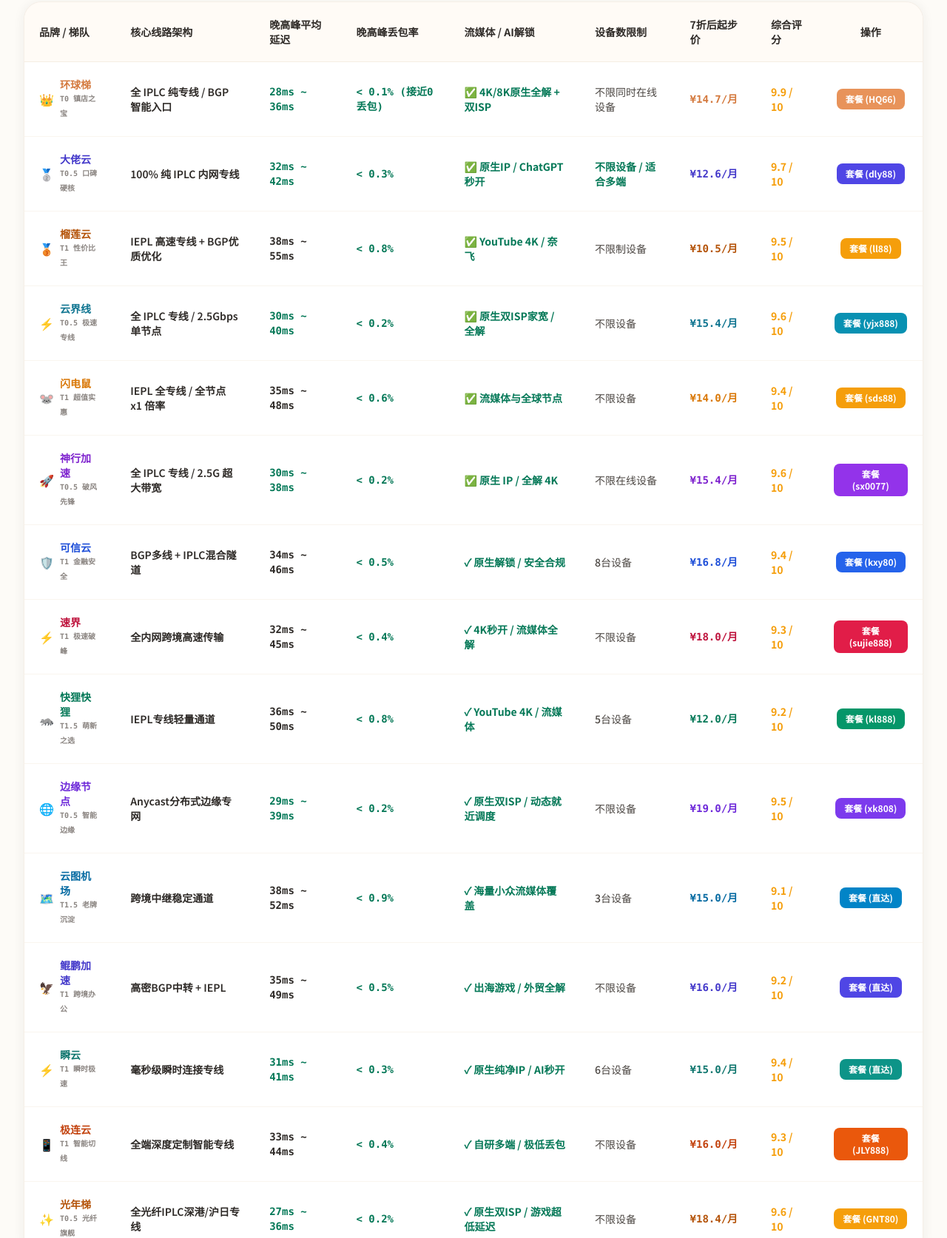
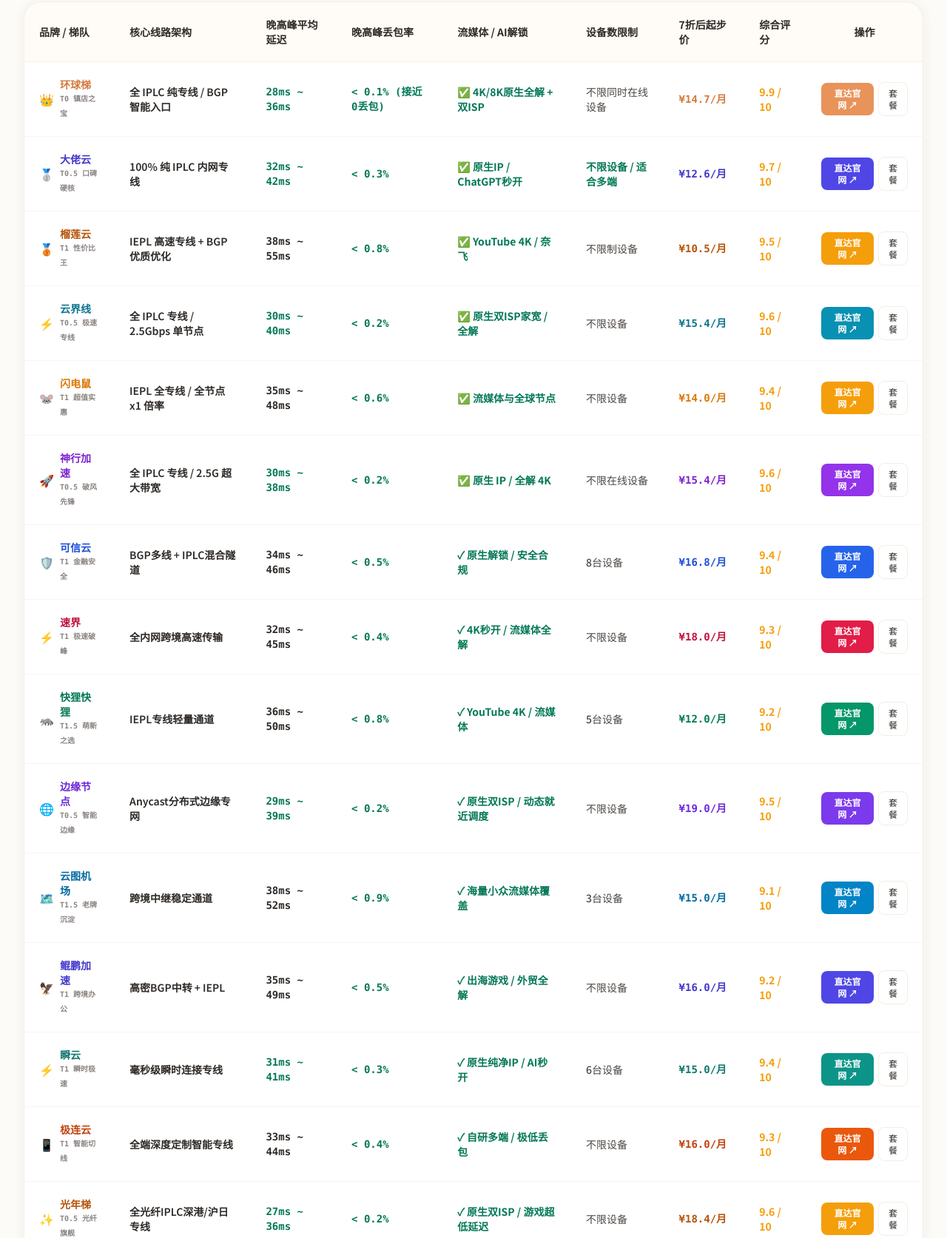
Before and after one commit to zs350235495-ui/bianlidian, a website: page reviews.html in a window 1280 px wide. Shown: the part 3422-5096 px from the top of the page at 74% size. Drawn offline with Linux system fonts and the light colour scheme.

Commit message:
feat(reviews): 完善店长严选货架卡片、横向天梯表格与弹窗全量机场外部跳转直达链接

```diff
--- a/reviews.html
+++ b/reviews.html
@@ -1546,7 +1546,7 @@
                 <td class="p-4 sm:p-5 font-mono font-bold text-warmOrangeDeep">¥14.7/月</td>
                 <td class="p-4 sm:p-5 font-bold text-amber-500">9.9 / 10</td>
                 <td class="p-4 sm:p-5 text-center">
-                  <button type="button" onclick="openPackageModal('huanqiuti')" class="inline-block px-3 py-1.5 rounded-lg bg-warmOrange hover:bg-warmOrangeDeep text-white text-xs font-bold transition-colors cursor-pointer">套餐 (HQ66)</button>
+                  <div class="flex items-center justify-center gap-1.5"><a href="https://123pps01.huanqiutiaff.com/#/?code=j5VBUvw0" target="_blank" rel="noopener noreferrer nofollow" onclick="copyCouponCode('HQ66')" class="inline-block px-3 py-1.5 rounded-lg bg-warmOrange hover:bg-warmOrangeDeep text-white text-xs font-bold transition-colors shadow-xs">直达官网 ↗</a><button type="button" onclick="openPackageModal('huanqiuti')" class="inline-block px-2.5 py-1.5 rounded-lg border border-oat hover:bg-oat text-carbon text-xs font-medium transition-colors">套餐</button></div>
                 </td>
               </tr>
 
@@ -1569,7 +1569,7 @@
                 <td class="p-4 sm:p-5 font-mono font-bold text-indigo-700">¥12.6/月</td>
                 <td class="p-4 sm:p-5 font-bold text-amber-500">9.7 / 10</td>
                 <td class="p-4 sm:p-5 text-center">
-                  <button type="button" onclick="openPackageModal('dalaoyun')" class="inline-block px-3 py-1.5 rounded-lg bg-indigo-600 hover:bg-indigo-700 text-white text-xs font-bold transition-colors cursor-pointer">套餐 (dly88)</button>
+                  <div class="flex items-center justify-center gap-1.5"><a href="https://ppsvip01.dalaoyunaff.com/#/?code=Iz1GlCVa" target="_blank" rel="noopener noreferrer nofollow" onclick="copyCouponCode('dly88')" class="inline-block px-3 py-1.5 rounded-lg bg-indigo-600 hover:bg-indigo-700 text-white text-xs font-bold transition-colors shadow-xs">直达官网 ↗</a><button type="button" onclick="openPackageModal('dalaoyun')" class="inline-block px-2.5 py-1.5 rounded-lg border border-oat hover:bg-oat text-carbon text-xs font-medium transition-colors">套餐</button></div>
                 </td>
               </tr>
 
@@ -1592,7 +1592,7 @@
                 <td class="p-4 sm:p-5 font-mono font-bold text-amber-700">¥10.5/月</td>
                 <td class="p-4 sm:p-5 font-bold text-amber-500">9.5 / 10</td>
                 <td class="p-4 sm:p-5 text-center">
-                  <button type="button" onclick="openPackageModal('liulianyun')" class="inline-block px-3 py-1.5 rounded-lg bg-amber-500 hover:bg-amber-600 text-white text-xs font-bold transition-colors cursor-pointer">套餐 (ll88)</button>
+                  <div class="flex items-center justify-center gap-1.5"><a href="https://123pp01.liulianyunaff.com/#/?code=MsZP3u7G" target="_blank" rel="noopener noreferrer nofollow" onclick="copyCouponCode('ll88')" class="inline-block px-3 py-1.5 rounded-lg bg-amber-500 hover:bg-amber-600 text-white text-xs font-bold transition-colors shadow-xs">直达官网 ↗</a><button type="button" onclick="openPackageModal('liulianyun')" class="inline-block px-2.5 py-1.5 rounded-lg border border-oat hover:bg-oat text-carbon text-xs font-medium transition-colors">套餐</button></div>
                 </td>
               </tr>
 
@@ -1615,7 +1615,7 @@
                 <td class="p-4 sm:p-5 font-mono font-bold text-cyan-700">¥15.4/月</td>
                 <td class="p-4 sm:p-5 font-bold text-amber-500">9.6 / 10</td>
                 <td class="p-4 sm:p-5 text-center">
-                  <button type="button" onclick="openPackageModal('yunjiexian')" class="inline-block px-3 py-1.5 rounded-lg bg-cyan-600 hover:bg-cyan-700 text-white text-xs font-bold transition-colors cursor-pointer">套餐 (yjx888)</button>
+                  <div class="flex items-center justify-center gap-1.5"><a href="https://pp01.yunjiexianaff.com/#/?code=bp0ZSKBV" target="_blank" rel="noopener noreferrer nofollow" onclick="copyCouponCode('yjx888')" class="inline-block px-3 py-1.5 rounded-lg bg-cyan-600 hover:bg-cyan-700 text-white text-xs font-bold transition-colors shadow-xs">直达官网 ↗</a><button type="button" onclick="openPackageModal('yunjiexian')" class="inline-block px-2.5 py-1.5 rounded-lg border border-oat hover:bg-oat text-carbon text-xs font-medium transition-colors">套餐</button></div>
                 </td>
               </tr>
 
@@ -1638,7 +1638,7 @@
                 <td class="p-4 sm:p-5 font-mono font-bold text-amber-600">¥14.0/月</td>
                 <td class="p-4 sm:p-5 font-bold text-amber-500">9.4 / 10</td>
                 <td class="p-4 sm:p-5 text-center">
-                  <button type="button" onclick="openPackageModal('shandianshu')" class="inline-block px-3 py-1.5 rounded-lg bg-amber-500 hover:bg-amber-600 text-white text-xs font-bold transition-colors cursor-pointer">套餐 (sds88)</button>
+                  <div class="flex items-center justify-center gap-1.5"><a href="https://ppsvip01.shandianshuaff.com/#/?code=QbLF8tjB" target="_blank" rel="noopener noreferrer nofollow" onclick="copyCouponCode('sds88')" class="inline-block px-3 py-1.5 rounded-lg bg-amber-500 hover:bg-amber-600 text-white text-xs font-bold transition-colors shadow-xs">直达官网 ↗</a><button type="button" onclick="openPackageModal('shandianshu')" class="inline-block px-2.5 py-1.5 rounded-lg border border-oat hover:bg-oat text-carbon text-xs font-medium transition-colors">套餐</button></div>
                 </td>
               </tr>
 
@@ -1661,7 +1661,7 @@
                 <td class="p-4 sm:p-5 font-mono font-bold text-purple-700">¥15.4/月</td>
                 <td class="p-4 sm:p-5 font-bold text-amber-500">9.6 / 10</td>
                 <td class="p-4 sm:p-5 text-center">
-                  <button type="button" onclick="openPackageModal('shenxing')" class="inline-block px-3 py-1.5 rounded-lg bg-purple-600 hover:bg-purple-700 text-white text-xs font-bold transition-colors cursor-pointer">套餐 (sx0077)</button>
+                  <div class="flex items-center justify-center gap-1.5"><a href="https://pps123.shenxingaff.com/#/?code=6tQ7zHUc" target="_blank" rel="noopener noreferrer nofollow" onclick="copyCouponCode('sx0077')" class="inline-block px-3 py-1.5 rounded-lg bg-purple-600 hover:bg-purple-700 text-white text-xs font-bold transition-colors shadow-xs">直达官网 ↗</a><button type="button" onclick="openPackageModal('shenxing')" class="inline-block px-2.5 py-1.5 rounded-lg border border-oat hover:bg-oat text-carbon text-xs font-medium transition-colors">套餐</button></div>
                 </td>
               </tr>
 
@@ -1684,7 +1684,7 @@
                 <td class="p-4 sm:p-5 font-mono font-bold text-blue-700">¥16.8/月</td>
                 <td class="p-4 sm:p-5 font-bold text-amber-500">9.4 / 10</td>
                 <td class="p-4 sm:p-5 text-center">
-                  <button type="button" onclick="openPackageModal('kexinyun')" class="inline-block px-3 py-1.5 rounded-lg bg-blue-600 hover:bg-blue-700 text-white text-xs font-bold transition-colors cursor-pointer">套餐 (kxy80)</button>
+                  <div class="flex items-center justify-center gap-1.5"><a href="https://everett7623.kosingaff.com/#/?code=sFKkfEYs" target="_blank" rel="noopener noreferrer nofollow" onclick="copyCouponCode('kxy80')" class="inline-block px-3 py-1.5 rounded-lg bg-blue-600 hover:bg-blue-700 text-white text-xs font-bold transition-colors shadow-xs">直达官网 ↗</a><button type="button" onclick="openPackageModal('kexinyun')" class="inline-block px-2.5 py-1.5 rounded-lg border border-oat hover:bg-oat text-carbon text-xs font-medium transition-colors">套餐</button></div>
                 </td>
               </tr>
 
@@ -1707,7 +1707,7 @@
                 <td class="p-4 sm:p-5 font-mono font-bold text-rose-700">¥18.0/月</td>
                 <td class="p-4 sm:p-5 font-bold text-amber-500">9.3 / 10</td>
                 <td class="p-4 sm:p-5 text-center">
-                  <button type="button" onclick="openPackageModal('sujie')" class="inline-block px-3 py-1.5 rounded-lg bg-rose-600 hover:bg-rose-700 text-white text-xs font-bold transition-colors cursor-pointer">套餐 (sujie888)</button>
+                  <div class="flex items-center justify-center gap-1.5"><a href="https://pygllc.speedworldaff.cc/#/?code=kcoensXG" target="_blank" rel="noopener noreferrer nofollow" onclick="copyCouponCode('sujie888')" class="inline-block px-3 py-1.5 rounded-lg bg-rose-600 hover:bg-rose-700 text-white text-xs font-bold transition-colors shadow-xs">直达官网 ↗</a><button type="button" onclick="openPackageModal('sujie')" class="inline-block px-2.5 py-1.5 rounded-lg border border-oat hover:bg-oat text-carbon text-xs font-medium transition-colors">套餐</button></div>
                 </td>
               </tr>
 
@@ -1730,7 +1730,7 @@
                 <td class="p-4 sm:p-5 font-mono font-bold text-emerald-700">¥12.0/月</td>
                 <td class="p-4 sm:p-5 font-bold text-amber-500">9.2 / 10</td>
                 <td class="p-4 sm:p-5 text-center">
-                  <button type="button" onclick="openPackageModal('kuaili')" class="inline-block px-3 py-1.5 rounded-lg bg-emerald-600 hover:bg-emerald-700 text-white text-xs font-bold transition-colors cursor-pointer">套餐 (kl888)</button>
+                  <div class="flex items-center justify-center gap-1.5"><a href="https://fanxiaobin.kuailiaff.com/#/?code=e0cAmK7F" target="_blank" rel="noopener noreferrer nofollow" onclick="copyCouponCode('kl888')" class="inline-block px-3 py-1.5 rounded-lg bg-emerald-600 hover:bg-emerald-700 text-white text-xs font-bold transition-colors shadow-xs">直达官网 ↗</a><button type="button" onclick="openPackageModal('kuaili')" class="inline-block px-2.5 py-1.5 rounded-lg border border-oat hover:bg-oat text-carbon text-xs font-medium transition-colors">套餐</button></div>
                 </td>
               </tr>
 
@@ -1753,7 +1753,7 @@
                 <td class="p-4 sm:p-5 font-mono font-bold text-violet-700">¥19.0/月</td>
                 <td class="p-4 sm:p-5 font-bold text-amber-500">9.5 / 10</td>
                 <td class="p-4 sm:p-5 text-center">
-                  <button type="button" onclick="openPackageModal('edgenode')" class="inline-block px-3 py-1.5 rounded-lg bg-violet-600 hover:bg-violet-700 text-white text-xs font-bold transition-colors cursor-pointer">套餐 (xk808)</button>
+                  <div class="flex items-center justify-center gap-1.5"><a href="https://wep.edgenovaaff.com/#/?code=mLLL6h6F" target="_blank" rel="noopener noreferrer nofollow" onclick="copyCouponCode('xk808')" class="inline-block px-3 py-1.5 rounded-lg bg-violet-600 hover:bg-violet-700 text-white text-xs font-bold transition-colors shadow-xs">直达官网 ↗</a><button type="button" onclick="openPackageModal('edgenode')" class="inline-block px-2.5 py-1.5 rounded-lg border border-oat hover:bg-oat text-carbon text-xs font-medium transition-colors">套餐</button></div>
                 </td>
               </tr>
 
@@ -1776,7 +1776,7 @@
                 <td class="p-4 sm:p-5 font-mono font-bold text-sky-700">¥15.0/月</td>
                 <td class="p-4 sm:p-5 font-bold text-amber-500">9.1 / 10</td>
                 <td class="p-4 sm:p-5 text-center">
-                  <button type="button" onclick="openPackageModal('yuntu')" class="inline-block px-3 py-1.5 rounded-lg bg-sky-600 hover:bg-sky-700 text-white text-xs font-bold transition-colors cursor-pointer">套餐 (直达)</button>
+                  <div class="flex items-center justify-center gap-1.5"><a href="https://super.ytjcok.org/#/register?code=poKwFVtv" target="_blank" rel="noopener noreferrer nofollow" class="inline-block px-3 py-1.5 rounded-lg bg-sky-600 hover:bg-sky-700 text-white text-xs font-bold transition-colors shadow-xs">直达官网 ↗</a><button type="button" onclick="openPackageModal('yuntu')" class="inline-block px-2.5 py-1.5 rounded-lg border border-oat hover:bg-oat text-carbon text-xs font-medium transition-colors">套餐</button></div>
                 </td>
               </tr>
 
@@ -1799,7 +1799,7 @@
                 <td class="p-4 sm:p-5 font-mono font-bold text-indigo-700">¥16.0/月</td>
                 <td class="p-4 sm:p-5 font-bold text-amber-500">9.2 / 10</td>
                 <td class="p-4 sm:p-5 text-center">
-                  <button type="button" onclick="openPackageModal('kunpeng')" class="inline-block px-3 py-1.5 rounded-lg bg-indigo-600 hover:bg-indigo-700 text-white text-xs font-bold transition-colors cursor-pointer">套餐 (直达)</button>
+                  <div class="flex items-center justify-center gap-1.5"><a href="https://kunpengjiasu.com/#/register?code=WPugVZUe" target="_blank" rel="noopener noreferrer nofollow" class="inline-block px-3 py-1.5 rounded-lg bg-indigo-600 hover:bg-indigo-700 text-white text-xs font-bold transition-colors shadow-xs">直达官网 ↗</a><button type="button" onclick="openPackageModal('kunpeng')" class="inline-block px-2.5 py-1.5 rounded-lg border border-oat hover:bg-oat text-carbon text-xs font-medium transition-colors">套餐</button></div>
                 </td>
               </tr>
 
@@ -1822,7 +1822,7 @@
                 <td class="p-4 sm:p-5 font-mono font-bold text-teal-700">¥15.0/月</td>
                 <td class="p-4 sm:p-5 font-bold text-amber-500">9.4 / 10</td>
                 <td class="p-4 sm:p-5 text-center">
-                  <button type="button" onclick="openPackageModal('shunyun')" class="inline-block px-3 py-1.5 rounded-lg bg-teal-600 hover:bg-teal-700 text-white text-xs font-bold transition-colors cursor-pointer">套餐 (直达)</button>
+                  <div class="flex items-center justify-center gap-1.5"><a href="https://ddd.jichang.best/#/register?code=nldUZaYc" target="_blank" rel="noopener noreferrer nofollow" class="inline-block px-3 py-1.5 rounded-lg bg-teal-600 hover:bg-teal-700 text-white text-xs font-bold transition-colors shadow-xs">直达官网 ↗</a><button type="button" onclick="openPackageModal('shunyun')" class="inline-block px-2.5 py-1.5 rounded-lg border border-oat hover:bg-oat text-carbon text-xs font-medium transition-colors">套餐</button></div>
                 </td>
               </tr>
 
@@ -1845,7 +1845,7 @@
                 <td class="p-4 sm:p-5 font-mono font-bold text-orange-700">¥16.0/月</td>
                 <td class="p-4 sm:p-5 font-bold text-amber-500">9.3 / 10</td>
                 <td class="p-4 sm:p-5 text-center">
-                  <button type="button" onclick="openPackageModal('jilianyun')" class="inline-block px-3 py-1.5 rounded-lg bg-orange-600 hover:bg-orange-700 text-white text-xs font-bold transition-colors cursor-pointer">套餐 (JLY888)</button>
+                  <div class="flex items-center justify-center gap-1.5"><a href="https://haozevpn.jlyvipaff.com/#/?code=jwCMOvQO" target="_blank" rel="noopener noreferrer nofollow" onclick="copyCouponCode('JLY888')" class="inline-block px-3 py-1.5 rounded-lg bg-orange-600 hover:bg-orange-700 text-white text-xs font-bold transition-colors shadow-xs">直达官网 ↗</a><button type="button" onclick="openPackageModal('jilianyun')" class="inline-block px-2.5 py-1.5 rounded-lg border border-oat hover:bg-oat text-carbon text-xs font-medium transition-colors">套餐</button></div>
                 </td>
               </tr>
 
@@ -1868,7 +1868,7 @@
                 <td class="p-4 sm:p-5 font-mono font-bold text-amber-700">¥18.4/月</td>
                 <td class="p-4 sm:p-5 font-bold text-amber-500">9.6 / 10</td>
                 <td class="p-4 sm:p-5 text-center">
-                  <button type="button" onclick="openPackageModal('guangnianti')" class="inline-block px-3 py-1.5 rounded-lg bg-amber-500 hover:bg-amber-600 text-white text-xs font-bold transition-colors cursor-pointer">套餐 (GNT80)</button>
+                  <div class="flex items-center justify-center gap-1.5"><a href="https://gnt001.gntvipaff.cc/#/?code=PQhPFDhO" target="_blank" rel="noopener noreferrer nofollow" onclick="copyCouponCode('GNT80')" class="inline-block px-3 py-1.5 rounded-lg bg-amber-500 hover:bg-amber-600 text-white text-xs font-bold transition-colors shadow-xs">直达官网 ↗</a><button type="button" onclick="openPackageModal('guangnianti')" class="inline-block px-2.5 py-1.5 rounded-lg border border-oat hover:bg-oat text-carbon text-xs font-medium transition-colors">套餐</button></div>
                 </td>
               </tr>
 
```
